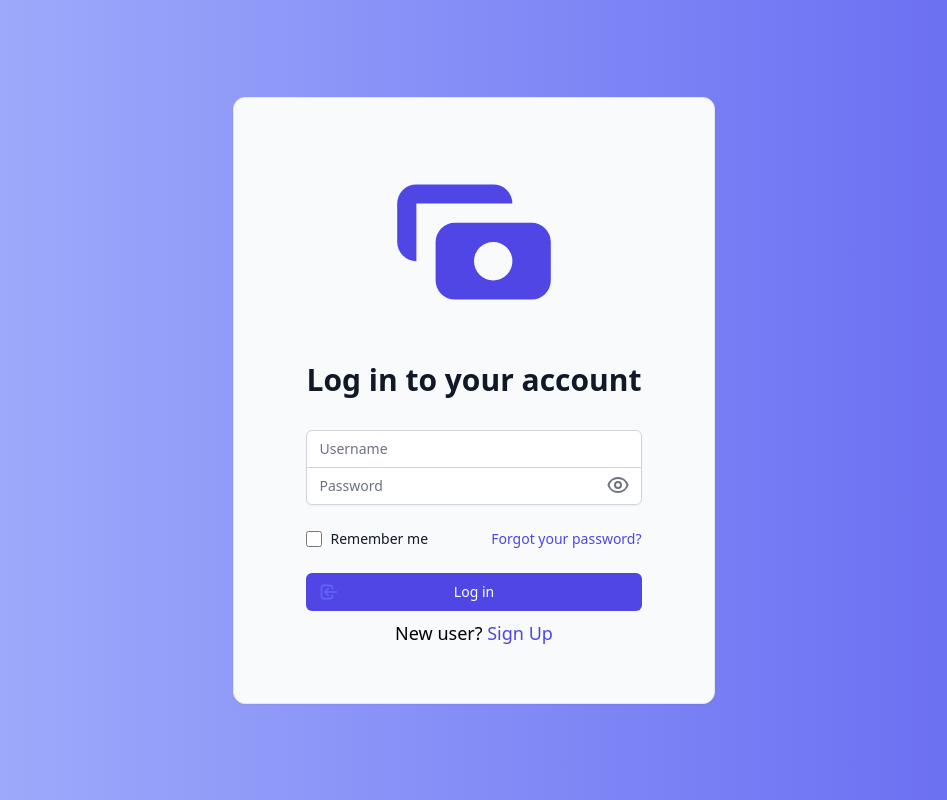
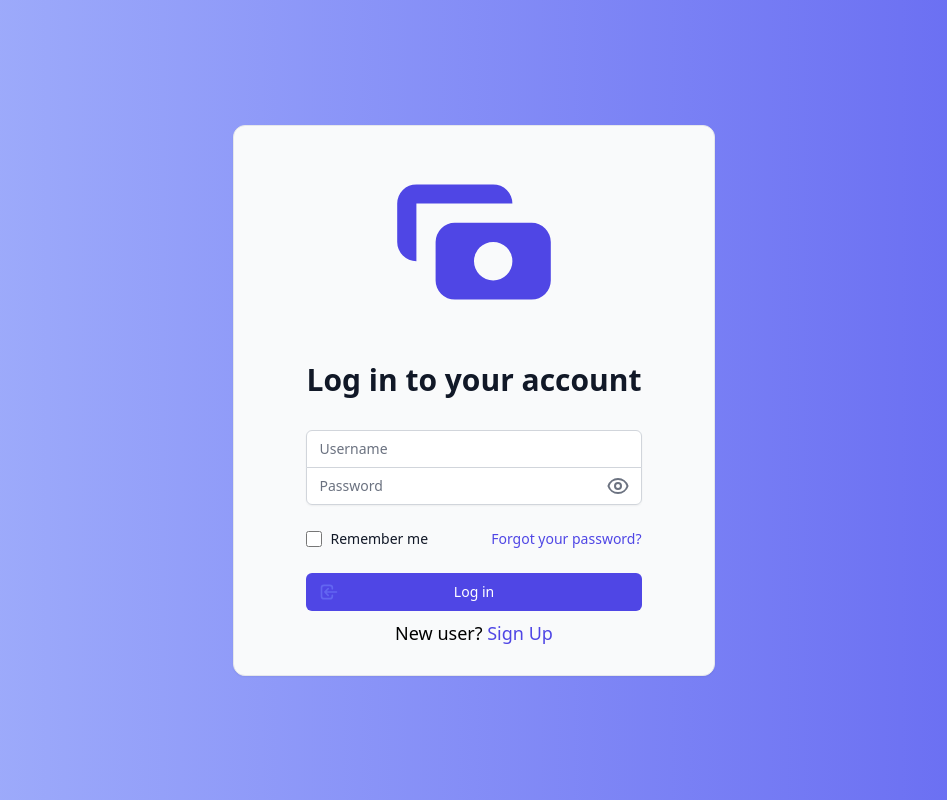
Before and after one commit to dhsosa98/alkemy-challenge, a React (Create React App) app: page /login in a window 1280 px wide. Shown: the whole page, without its empty margins (166-1113 px from the left). Built offline with nearby package versions, Linux system fonts and the light colour scheme.

Commit message:
fixed issues

```diff
--- a/src/components/FormUserLogin/index.js
+++ b/src/components/FormUserLogin/index.js
@@ -41,7 +41,7 @@ const FormUserLogin = () => {
   };
   return (
     <>
-      <div className="min-h-full flex items-center justify-center py-12 px-4 sm:px-6 lg:px-8">
+      <div className="min-h-full flex items-center justify-center py-5 px-4 sm:px-6 lg:px-8">
         <div className="max-w-md w-full space-y-8">
           <div className="text-center">
             <CashIcon className=" h-48 w-48 m-auto text-indigo-600" />
@@ -79,7 +79,7 @@ const FormUserLogin = () => {
                   placeholder="Password"
                   onChange={(e) => handleChangePassword(e)}
                 />
-                <div className="pt-1.5 px-3 absolute right-0 z-20">
+                <div className="px-3 absolute right-0 bottom-0 h-full grid items-center z-20">
                   {!showPass ? (
                     <EyeIcon
                       onClick={() => setShowPass(!showPass)}
```
